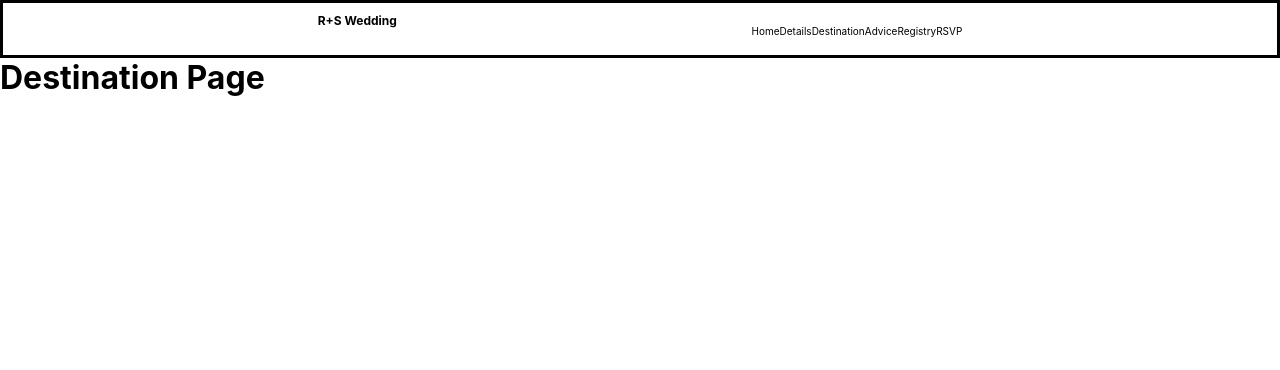
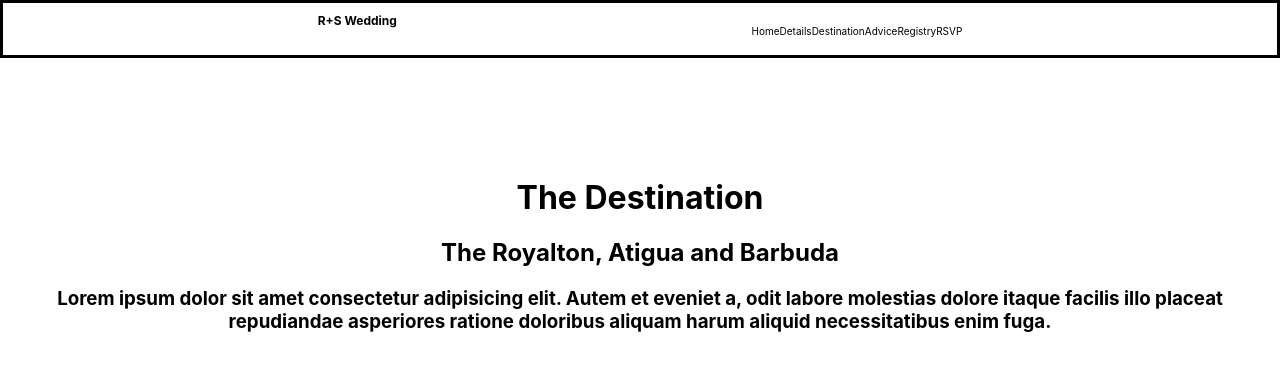
Before and after one commit to searle927/Capstone-Project, a React (Create React App) app in the folder client/: page /destination in a window 1280 px wide. Shown: the top 370 px of the page. Built offline with nearby package versions, Linux system fonts and the light colour scheme; the HTML template or start-up script is replaced by a standard one.

Commit message:
added text to my components

```diff
--- a/client/package.json
+++ b/client/package.json
@@ -9,9 +9,10 @@
     "axios": "^0.19.2",
     "react": "^16.13.1",
     "react-dom": "^16.13.1",
+    "react-js-banner": "^0.5.2",
     "react-router": "^5.2.0",
     "react-router-dom": "^5.2.0",
-    "react-scripts": "3.4.2"
+    "react-scripts": "^3.4.3"
   },
   "scripts": {
     "start": "react-scripts start",
--- a/client/src/App.css
+++ b/client/src/App.css
@@ -1,5 +1,8 @@
 .wedding {
   background-image: url("https://images.unsplash.com/photo-1582300857444-5ddd87c86797?ixlib=rb-1.2.1&ixid=eyJhcHBfaWQiOjEyMDd9&auto=format&fit=crop&w=1567&q=80");
+  background-position: center;
+  background-repeat: no-repeat;
+  background-size: cover;
   height:100vh;
 }
 .title {
--- a/client/src/components/Destination/Destination.css
+++ b/client/src/components/Destination/Destination.css
@@ -0,0 +1,4 @@
+.destinationcontainer {
+    padding-top: 15vh;
+    text-align: center;
+}
--- a/client/src/components/Destination/Destination.jsx
+++ b/client/src/components/Destination/Destination.jsx
@@ -1,10 +1,16 @@
 import React from 'react'
+import './Destination.css'
+
 
 function Destination() {
     return (
-        <div>
-            <h1>Destination Page</h1>
+        <>
+        <div className='destinationcontainer'>
+            <h1>The Destination</h1>
+            <h2 className='destinationloc'>The Royalton, Atigua and Barbuda</h2>
+            <h3>Lorem ipsum dolor sit amet consectetur adipisicing elit. Autem et eveniet a, odit labore molestias dolore itaque facilis illo placeat repudiandae asperiores ratione doloribus aliquam harum aliquid necessitatibus enim fuga.</h3>
         </div>
+        </>
     )
 }
 
--- a/client/src/components/Details/Details.jsx
+++ b/client/src/components/Details/Details.jsx
@@ -1,5 +1,6 @@
 import React from 'react'
 import './Details.css'
+
 
 function Details() {
     return (
--- a/client/src/components/NavBar/NavBar.css
+++ b/client/src/components/NavBar/NavBar.css
@@ -15,7 +15,7 @@
 ul {
     display: flex;
 }
-h2 {
+.rslogo {
     font-size: 12px;
 }
 h1 {
--- a/client/src/components/NavBar/NavBar.jsx
+++ b/client/src/components/NavBar/NavBar.jsx
@@ -5,7 +5,7 @@
 function NavBar() {
     return (
         <div className="Nav">
-          <h2>R+S Wedding</h2>
+          <h2 className='rslogo'>R+S Wedding</h2>
           <nav>
             <ul>
               <li>
--- a/client/src/components/Registry/Registry.jsx
+++ b/client/src/components/Registry/Registry.jsx
@@ -3,7 +3,15 @@
 function Registry() {
     return (
         <div>
-            <h1>Registry Page</h1>
+            <h4>We thank you for any gifts you decide to give us. Here is a list of places we enjoy...</h4>
+            <h2>
+                Amazon<br />
+                Pottery Barn<br />
+                William-Sonoma<br />
+                Crate&Barrel<br />
+                Target<br />
+                Bloomingdales
+            </h2>
         </div>
     )
 }
```
Also changed, not shown: 1 other file (tests, documents, lock files or other folders).
